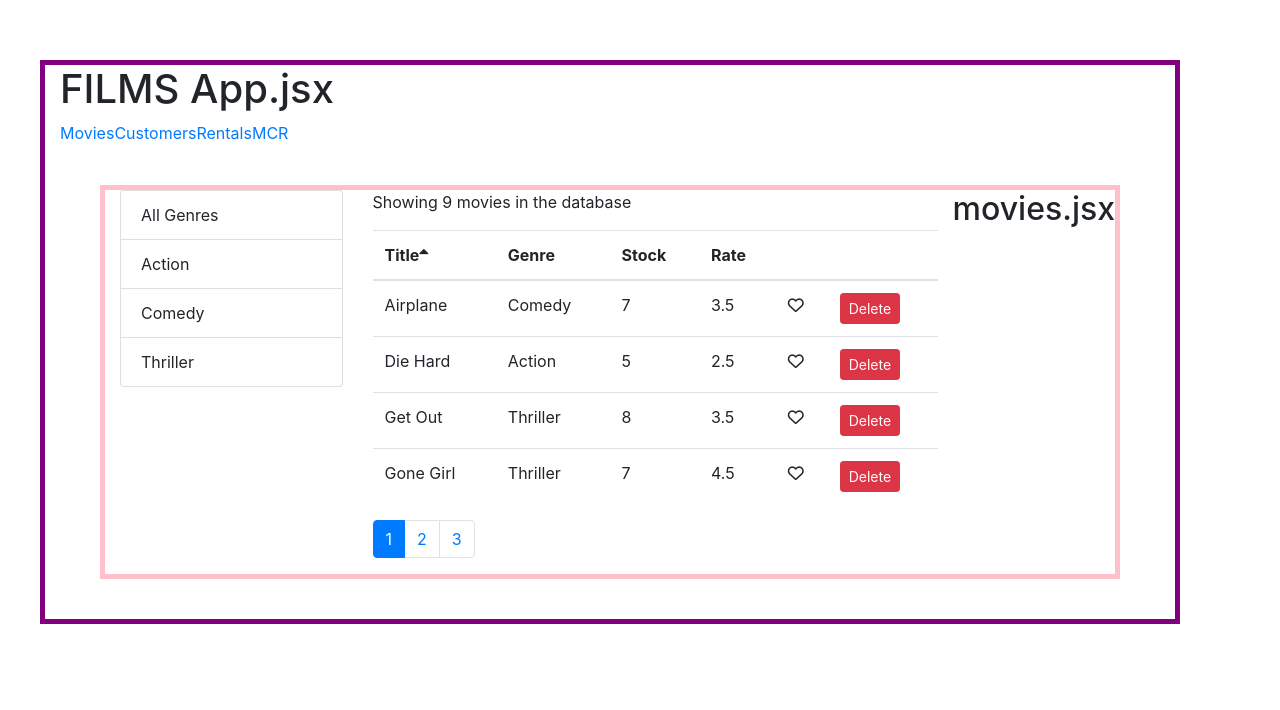
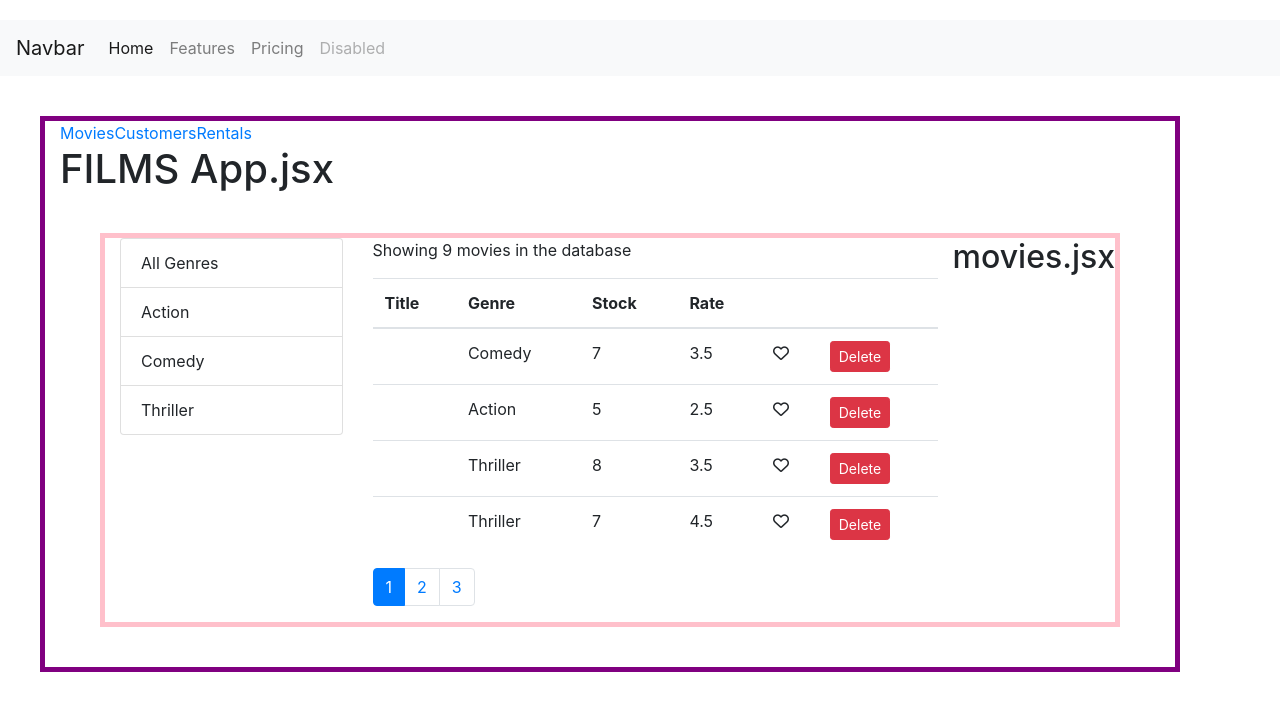
Before and after one commit to malarc01/cwmreact, a React (Create React App) app in the folder vid/: page /movies in a window 1280 px wide. Shown: the top 710 px of the page. Built offline with nearby package versions, Linux system fonts and the light colour scheme.

Commit message:
add NavBar.jsx & bootstrap code

```diff
--- a/vid/src/App.js
+++ b/vid/src/App.js
@@ -3,9 +3,12 @@ import React from 'react';
 import { Route, Switch, Redirect, NavLink, Link } from 'react-router-dom';
 
 import './App.css';
+
 import Movies from './comp/movies';
 import Customers from './comp/customers';
 import Rentals from './comp/rentals';
+import NotFound from './comp/notFound';
+import NavBar from './comp/navBar';
 
 const divStyle = {
 	margin: '40px',
@@ -14,25 +17,30 @@ const divStyle = {
 
 function App() {
 	return (
+		<React.Fragment>
+			<NavBar />
 			<main style={divStyle} className='container'>
-			<h1> FILMS App.jsx</h1>
-
 				<NavLink to='/movies'>Movies</NavLink>
 				<NavLink to='/customers'>Customers</NavLink>
 				<NavLink to='/rentals'>Rentals</NavLink>
 
-			<Link to='/movies'>M</Link>
+				<h1> FILMS App.jsx</h1>
+				{/* <Link to='/movies'>M</Link>
 			<Link to='/customers'>C</Link>
-			<Link to='/rentals'>R</Link>
+			<Link to='/rentals'>R</Link> */}
 
 				<Switch>
 					<Route path='/movies' component={Movies} />
 					{/* <Route path='/Customers' component={Customers} /> */}
-				<Route to='/customers' component={Customers} />
+					<Route path='/customers' component={Customers} />
 					<Route path='/rentals' component={Rentals} />
-				<Redirect from='/' to='/movies' />
+					<Route path='/not-found' component={NotFound} />
+
+					<Redirect from='/' exact to='/movies' />
+					<Redirect to='/not-found' />
 				</Switch>
 			</main>
+		</React.Fragment>
 	);
 }
 
--- a/vid/src/comp/common/tableBody.jsx
+++ b/vid/src/comp/common/tableBody.jsx
@@ -3,7 +3,11 @@ import React, { Component } from 'react';
 import _ from 'lodash';
 class TableBody extends Component {
 	renderCell = (item, column) => {
+		// console.log('OUTPUT =>: renderCell -> column', column);
+		// console.log('OUTPUT =>: renderCell -> column', column.content(item));
+		// console.log(column.content);
 		if (column.content) return column.content(item);
+		// console.log('X', column.content);
 		return _.get(item, column.path);
 	};
 
--- /dev/null
+++ b/vid/src/comp/movieForm.jsx
@@ -0,0 +1,7 @@
+import React from 'react';
+
+const MovieForm = (props) => {
+	return <h1>MovieForm IDIDIDIDII</h1>;
+};
+
+export default MovieForm;
--- a/vid/src/comp/moviesTable.jsx
+++ b/vid/src/comp/moviesTable.jsx
@@ -1,11 +1,12 @@
 import React, { Component } from 'react';
-
+import { Link, Route } from 'react-router-dom';
 import Table from './common/table';
 import Like from './common/like';
-
+import MovieForm from './movieForm';
 class MoviesTable extends Component {
 	columns = [
-		{ path: 'title', label: 'Title' },
+		{ content: (value) => <Link to='/id' test={value} />, label: 'Title' },
+		// { path: 'title', label: 'Title' },
 		{ path: 'genre.name', label: 'Genre' },
 		{ path: 'numberInStock', label: 'Stock' },
 		{ path: 'dailyRentalRate', label: 'Rate' },
@@ -30,9 +31,16 @@ class MoviesTable extends Component {
 	];
 
 	render() {
+		// console.log('PROPS FOR MOVIESTALBE IS', this.props);
+		console.log('PROPS FOR MOVIESTALBE IS', this.columns);
 		const { films, onSort, sortColumn } = this.props;
 
-		return <Table columns={this.columns} data={films} sortColumn={sortColumn} onSort={onSort} />;
+		return (
+			<div>
+				<Table columns={this.columns} data={films} sortColumn={sortColumn} onSort={onSort} />
+				<Route path={'/id'} component={MovieForm} />
+			</div>
+		);
 	}
 }
 
--- /dev/null
+++ b/vid/src/comp/navBar.jsx
@@ -0,0 +1,30 @@
+import React from 'react';
+
+import { NavLink } from 'react-router-dom';
+import { Link } from 'react-router-dom';
+
+const NavBar = (props) => {
+	return (
+		<React.Fragment>
+            <nav class="navbar navbar-expand-lg navbar-light bg-light">
+                <a class="navbar-brand" href="#">Navbar</a>
+                <button class="navbar-toggler" type="button" data-toggle="collapse" data-target="#navbarNavAltMarkup" aria-controls="navbarNavAltMarkup" aria-expanded="false" aria-label="Toggle navigation">
+                <span class="navbar-toggler-icon"></span>
+                </button>
+                <div class="collapse navbar-collapse" id="navbarNavAltMarkup">
+                <div class="navbar-nav">
+                <a class="nav-item nav-link active" href="#">Home <span class="sr-only">(current)</span></a>
+                <a class="nav-item nav-link" href="#">Features</a>
+                <a class="nav-item nav-link" href="#">Pricing</a>
+                <a class="nav-item nav-link disabled" href="#">Disabled</a>
+    </div>
+  </div>
+</nav>
+		</React.Fragment>
+	);
+};
+
+export default NavBar;
+{
+	/* <button class="navbar-toggler" type="button" data-toggle="collapse" data-target="#navbarNavAltMarkup" aria-controls="navbarNavAltMarkup" aria-expanded="false" aria-label="Toggle navigation"></button> */
+}
--- /dev/null
+++ b/vid/src/comp/notFound.jsx
@@ -0,0 +1,7 @@
+import React from 'react';
+
+const NotFound = (props) => {
+	return <h1>NotFound</h1>;
+};
+
+export default NotFound;
```
Lines whose indentation alone changed are shown as unchanged.
